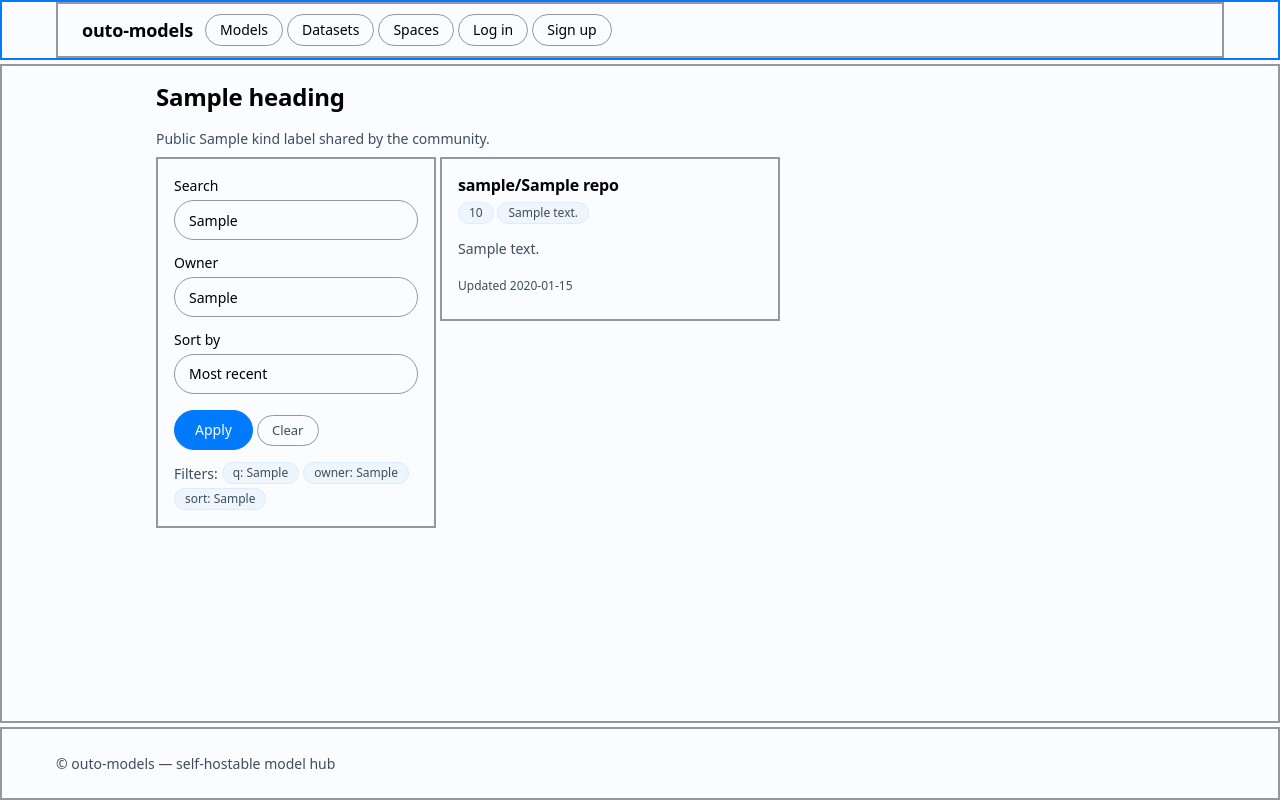
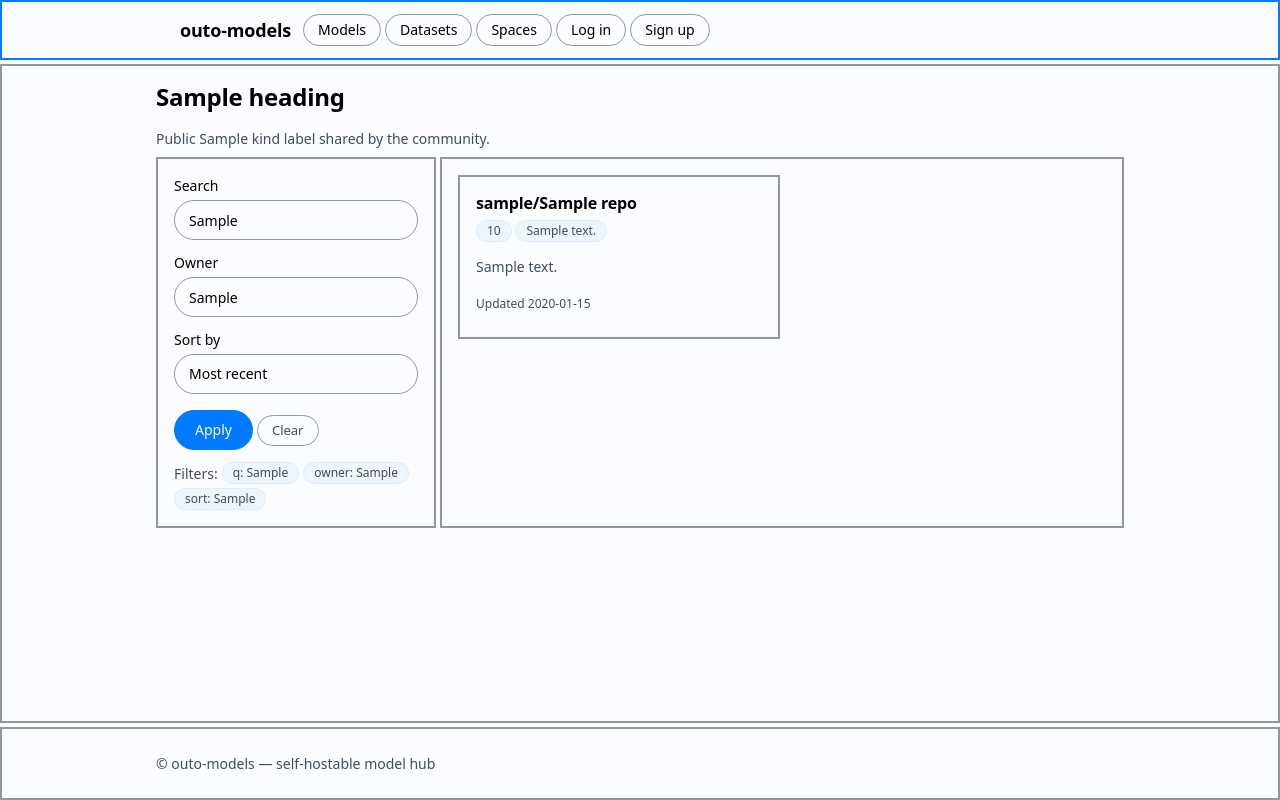
Before and after one commit to llaa33219/outo-models, a Python web app: template src/outo_models/server/templates/repos/by_kind.html in a window 1280 px wide. Run offline with Jinja, Linux system fonts and the light colour scheme; the template is opened without the code that fills it: most values are stand-ins (such as "Sample title", 1, 10 or a date in 2020); some web fonts are replaced.

Commit message:
release: v0.4.2 — flat navbar, flush edges, catalog split tiles
- navbar content renders directly on the header background tile (no
  nested element-tile box)
- header/footer inner width aligned to the 1000px content cap
- catalog pages are exactly two big element tiles: filter + results

1294 tests green

```diff
--- a/pyproject.toml
+++ b/pyproject.toml
@@ -1,6 +1,6 @@
 [project]
 name = "outo-models"
-version = "0.4.1"
+version = "0.4.2"
 description = "Fully open-source, self-hostable model hub (models, datasets, spaces) with automatic HTTPS, DNS and firewall setup."
 readme = "README.md"
 requires-python = ">=3.12,<3.13"
--- a/src/outo_models/server/templates/base.html
+++ b/src/outo_models/server/templates/base.html
@@ -142,13 +142,15 @@ a:hover { color: var(--el-hover); text-decoration: underline; }
   display: flex;
   align-items: center;
   gap: var(--gap-tile);
-  background: var(--tile-bg);
-  border: var(--border-tile) solid var(--color-inactive);
+  /* No inner box: navbar content renders directly on the header's
+     background tile (the old nested element-tile looked like a box
+     inside a box). */
+  background: transparent;
+  border: 0;
   border-radius: 0;
   padding: 0 16px;
   height: 56px;
-  max-width: 1200px;
-  margin: 0 auto;
+  margin: 0;
 }
 .navbar .brand {
   font-weight: 700;
@@ -312,7 +314,7 @@ a:hover { color: var(--el-hover); text-decoration: underline; }
 .site-footer-tile:hover { border-color: var(--color-main); }
 .site-header-tile__inner,
 .site-footer-tile__inner {
-  max-width: 1200px;
+  max-width: var(--max-content);
   margin: 0 auto;
   padding: 0 16px;
 }
--- a/src/outo_models/server/templates/repos/by_kind.html
+++ b/src/outo_models/server/templates/repos/by_kind.html
@@ -5,7 +5,7 @@
   <p class="muted">Public {{ kind_label }} shared by the community.</p>
 
   <div class="catalog-layout">
-    <aside class="catalog-filter" aria-label="Catalog filters">
+    <aside class="catalog-filter el-tile" aria-label="Catalog filters">
       <form method="get" action="/{{ repo_kind }}s" class="catalog-filter__form">
         <label for="catalog-q">Search</label>
         <input id="catalog-q" type="search" name="q" placeholder="name or description"
@@ -42,7 +42,7 @@
       </form>
     </aside>
 
-    <section class="catalog-results">
+    <section class="catalog-results el-tile">
       {% if repos %}
         <div class="repo-grid">
           {% for repo in repos %}
@@ -128,6 +128,16 @@
       gap: 4px;
       align-items: center;
     }
-    .catalog-results { min-width: 0; }
+    .catalog-results {
+      min-width: 0;
+      /* One big element tile for the whole results region — the split
+         filter-tile vs results-tile IS the page layout. */
+      background: var(--tile-bg);
+      border: var(--border-tile) solid var(--color-inactive);
+      border-radius: 0;
+      padding: 16px;
+      transition: border-color var(--t-tile);
+    }
+    .catalog-results:hover { border-color: var(--color-main); }
   </style>
 {% endblock %}
--- a/src/outo_models/version.py
+++ b/src/outo_models/version.py
@@ -2,4 +2,4 @@
 
 from __future__ import annotations
 
-__version__ = "0.4.1"
+__version__ = "0.4.2"
```
Also changed, not shown: docs/changelog.md, 1 other file.
